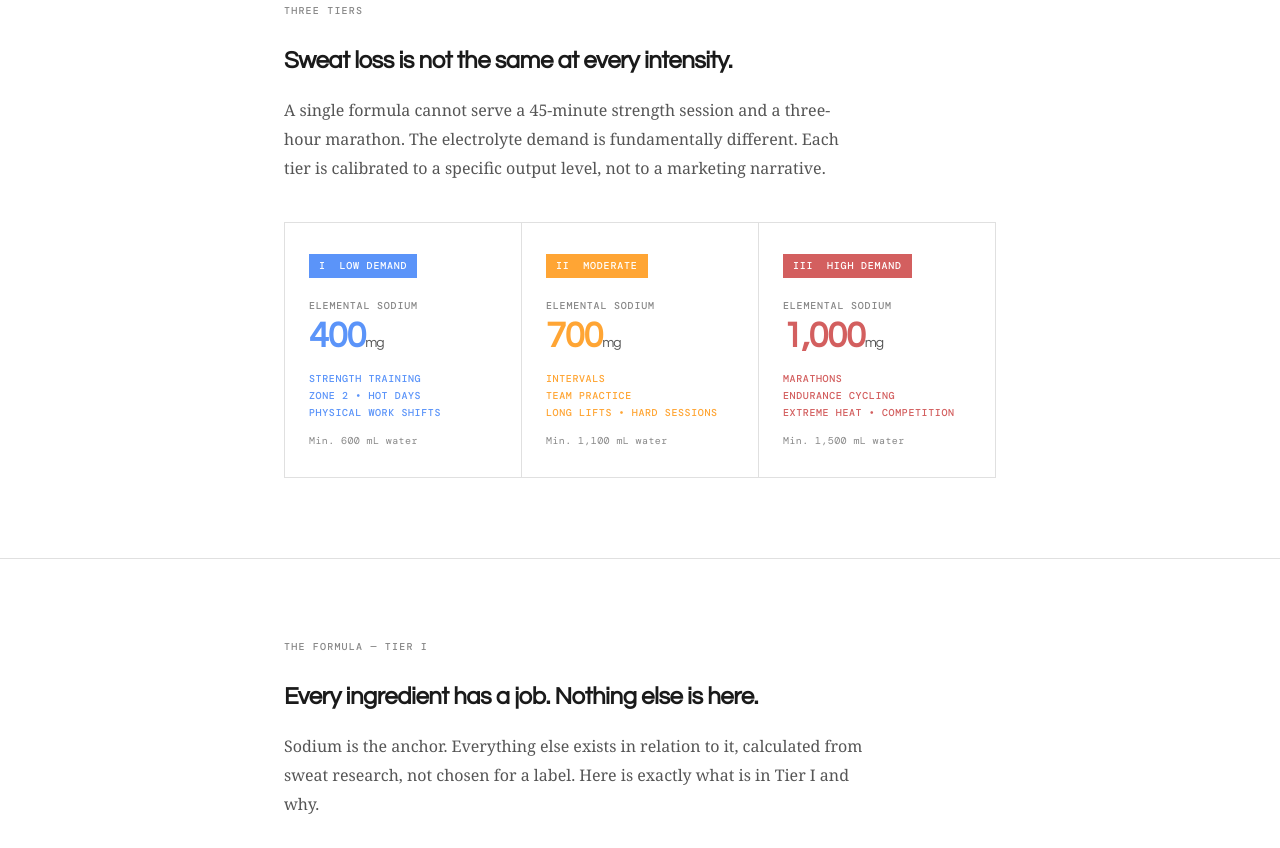
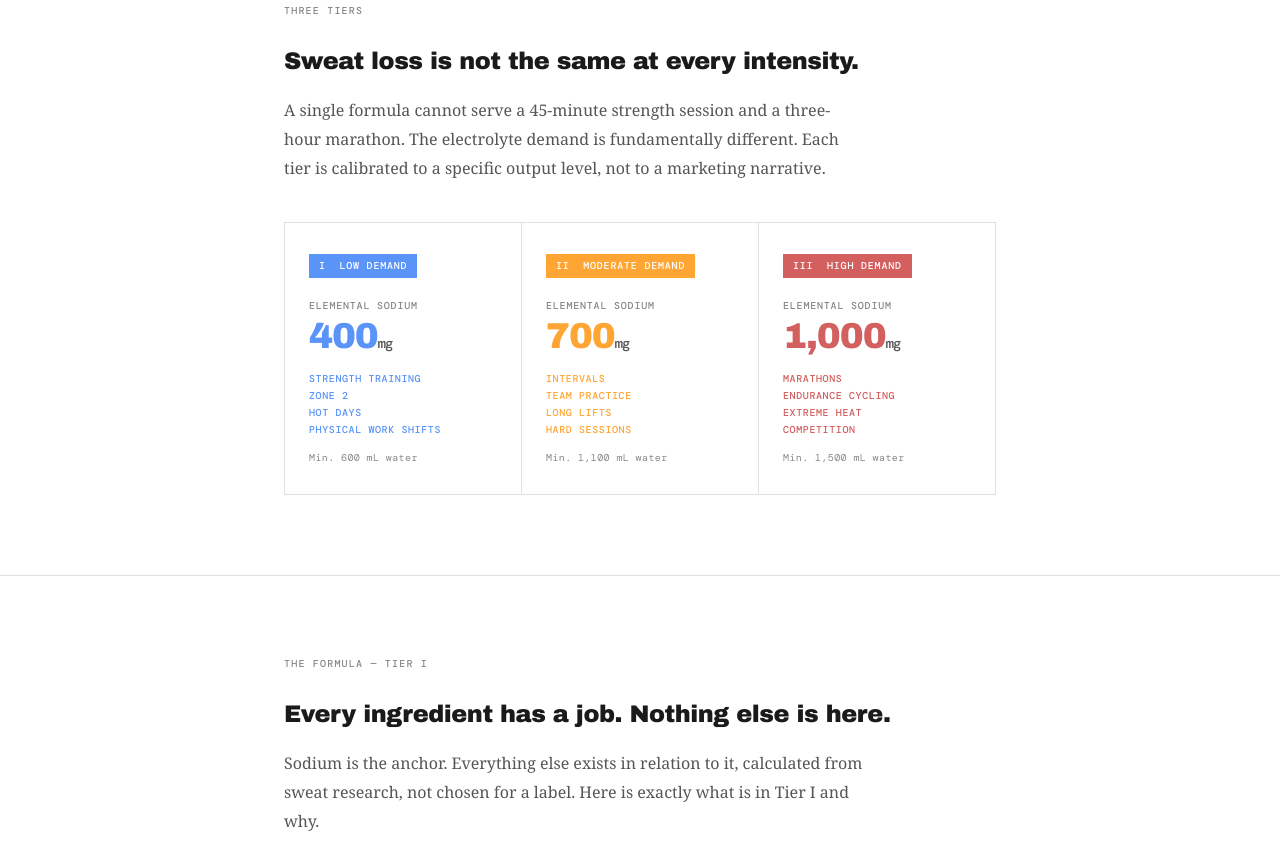
Before and after one commit to denesgarda/Hydratonics, a plain HTML site: page index.html in a window 1280 px wide. Shown: the part 742-1590 px from the top of the page. Drawn offline with nearby package versions, Linux system fonts and the light colour scheme; a web font is replaced by a local one.

Commit message:
Update index.html

```diff
--- a/index.html
+++ b/index.html
@@ -54,7 +54,7 @@
       --t2-amber:    rgba(255, 165, 52,  1);
       --t3-red:      rgba(211, 95,  95,  1);
 
-      --font-display: 'Avenir', 'Avenir Next', 'Century Gothic', 'Trebuchet MS', sans-serif;
+      --font-display: 'Avenir', 'Avenir Next', 'Franklin Gothic Heavy', 'Arial Black', sans-serif;
       --font-body:    'STIX Two Text', Georgia, serif;
       --font-mono:    'DM Mono', 'Courier New', monospace;
       --font-display-weight: 900;
@@ -303,7 +303,7 @@
       line-height: 1;
       margin-bottom: 2px;
     }
-    .tier-na-unit { font-size: 14px; font-weight: 400; color: var(--grey-dark); }
+    .tier-na-unit { font-family: var(--font-mono); font-size: 14px; font-weight: 500; color: var(--grey-dark); }
     .tier-card.t1 .tier-na-value { color: var(--t1-blue); }
     .tier-card.t2 .tier-na-value { color: var(--t2-amber); }
     .tier-card.t3 .tier-na-value { color: var(--t3-red); }
@@ -587,21 +587,21 @@
           <div class="tier-pill">I &nbsp;Low Demand</div>
           <p class="tier-na-label">Elemental Sodium</p>
           <p class="tier-na-value">400<span class="tier-na-unit">mg</span></p>
-          <p class="tier-appline">Strength Training<br>Zone 2 • Hot Days<br>Physical Work Shifts</p>
+          <p class="tier-appline">Strength Training<br>Zone 2<br>Hot Days<br>Physical Work Shifts</p>
           <p class="tier-vol">Min. 600 mL water</p>
         </div>
         <div class="tier-card t2">
-          <div class="tier-pill">II &nbsp;Moderate</div>
+          <div class="tier-pill">II &nbsp;Moderate Demand</div>
           <p class="tier-na-label">Elemental Sodium</p>
           <p class="tier-na-value">700<span class="tier-na-unit">mg</span></p>
-          <p class="tier-appline">Intervals<br>Team Practice<br>Long Lifts • Hard Sessions</p>
+          <p class="tier-appline">Intervals<br>Team Practice<br>Long Lifts<br>Hard Sessions</p>
           <p class="tier-vol">Min. 1,100 mL water</p>
         </div>
         <div class="tier-card t3">
           <div class="tier-pill">III &nbsp;High Demand</div>
           <p class="tier-na-label">Elemental Sodium</p>
           <p class="tier-na-value">1,000<span class="tier-na-unit">mg</span></p>
-          <p class="tier-appline">Marathons<br>Endurance Cycling<br>Extreme Heat • Competition</p>
+          <p class="tier-appline">Marathons<br>Endurance Cycling<br>Extreme Heat<br>Competition</p>
           <p class="tier-vol">Min. 1,500 mL water</p>
         </div>
       </div>
```
